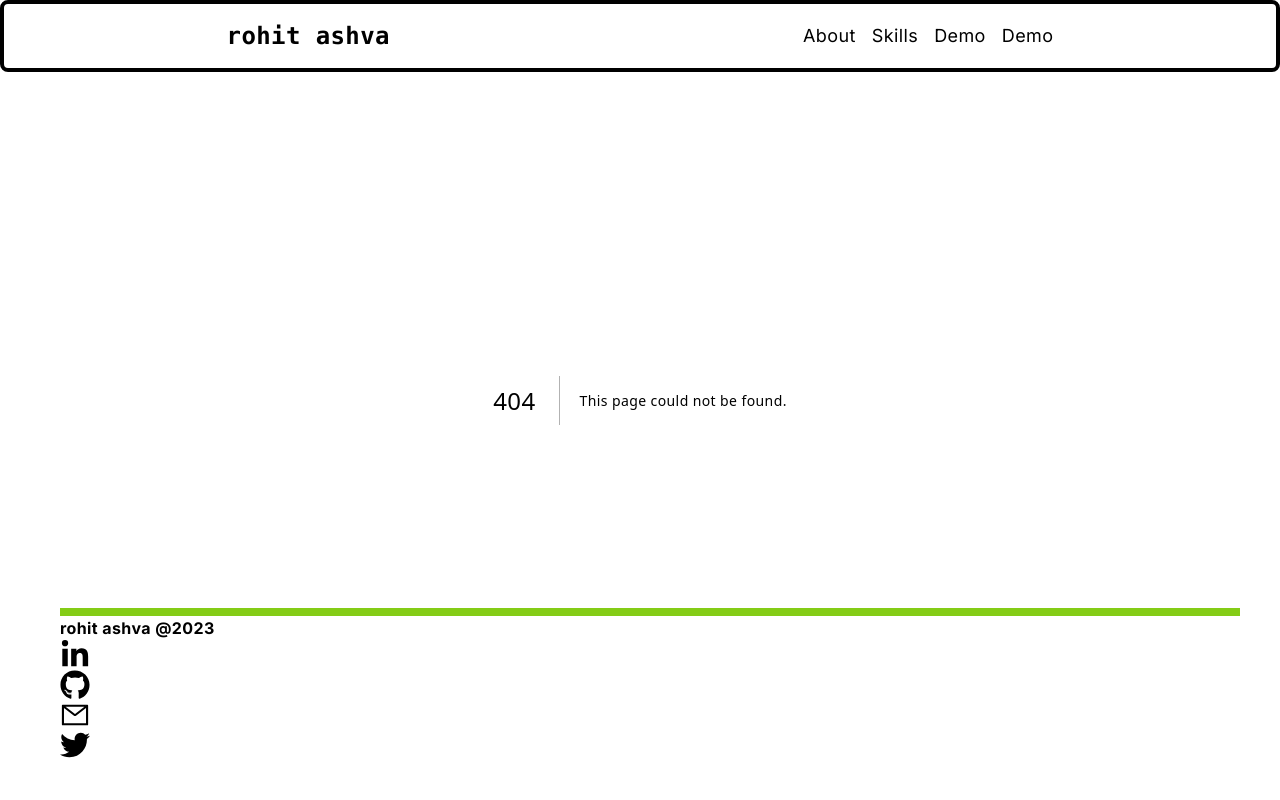
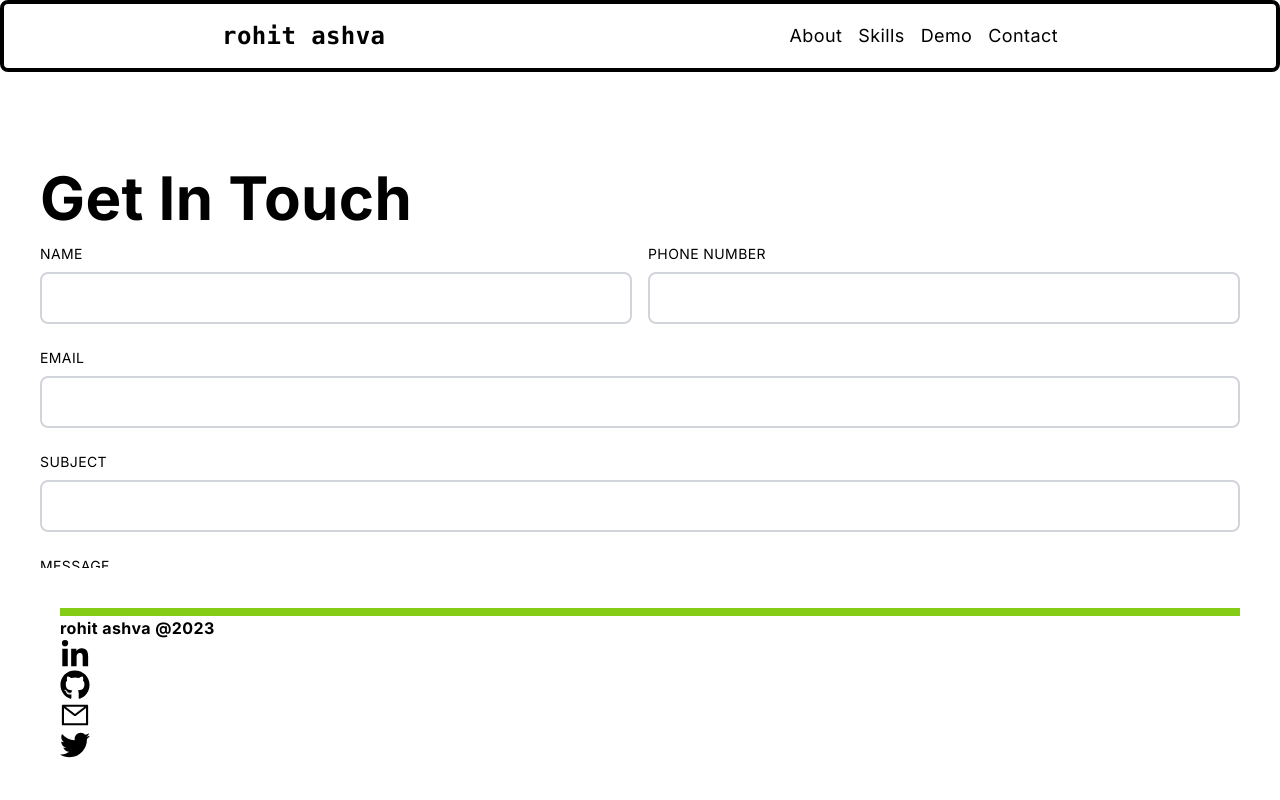
Before and after one commit to rohzxz/new-portfolia-with-next-js---tailwind-css, a Next.js app: page /contact in a window 1280 px wide. Before the commit this address had no page. Shown: the top 800 px of the page. Built offline with nearby package versions, Linux system fonts and the light colour scheme.

Commit message:
contact page added
contact page

```diff
--- /dev/null
+++ b/app/contact/page.jsx
@@ -0,0 +1,63 @@
+import React from "react";
+import { HiOutlineChevronDoubleUp } from "react-icons/hi";
+import { socialLinks } from "../../components/Data";
+
+const Contact = () => {
+  return (
+    <div className="mt-32 mx-auto mb-60 p-10">
+      <h1>Get In Touch</h1>
+      <form
+        action="https://getform.io/f/e48ad53b-33de-45b4-8059-5535eca699d4"
+        method="POST"
+        encType="multipart/form-data"
+        type="submit"
+      >
+        <div className="grid md:grid-cols-2 gap-4 w-full py-2">
+          <div className="flex flex-col">
+            <label className="uppercase text-sm py-2">Name</label>
+            <input
+              className="border-2 rounded-lg p-3 flex border-gray-300"
+              type="text"
+              name="name"
+            />
+          </div>
+          <div className="flex flex-col">
+            <label className="uppercase text-sm py-2">Phone Number</label>
+            <input
+              className="border-2 rounded-lg p-3 flex border-gray-300"
+              type="text"
+              name="phone"
+            />
+          </div>
+        </div>
+        <div className="flex flex-col py-2">
+          <label className="uppercase text-sm py-2">Email</label>
+          <input
+            className="border-2 rounded-lg p-3 flex border-gray-300"
+            type="email"
+            name="email"
+          />
+        </div>
+        <div className="flex flex-col py-2">
+          <label className="uppercase text-sm py-2">Subject</label>
+          <input
+            className="border-2 rounded-lg p-3 flex border-gray-300"
+            type="text"
+            name="subject"
+          />
+        </div>
+        <div className="flex flex-col py-2">
+          <label className="uppercase text-sm py-2">Message</label>
+          <textarea
+            className="border-2 rounded-lg p-3 border-gray-300"
+            rows="10"
+            name="message"
+          ></textarea>
+        </div>
+        <button className="w-full p-4 text-gray-100 mt-4">Send Message</button>
+      </form>
+    </div>
+  );
+};
+
+export default Contact;
--- a/app/skills/page.jsx
+++ b/app/skills/page.jsx
@@ -2,11 +2,11 @@ import React from "react";
 
 const Skills = () => {
   return (
-    <section className="container mt-32 mx-auto ml-10 items-center ">
+    <section className="container mt-32 mx-auto  items-center ">
       <h4 className="ml-5">
         Here are a few technologies I’ve been working with recently :-
       </h4>
-      <div className="flex justify-around mt-10">
+      <div className="flex justify-around mt-10 mx-2">
         <div>
           <h3 className="text-xl bg-lime-500 "> frontend </h3>
           <ol className="leading-loose text-xl list-disc ">
--- a/components/NavBar.jsx
+++ b/components/NavBar.jsx
@@ -16,7 +16,7 @@ const NavBar = () => {
           <Link href="/">Demo</Link>
         </li>
         <li>
-          <Link href="/">Demo</Link>
+          <Link href="/contact">Contact</Link>
         </li>
       </ul>
     </div>
```
